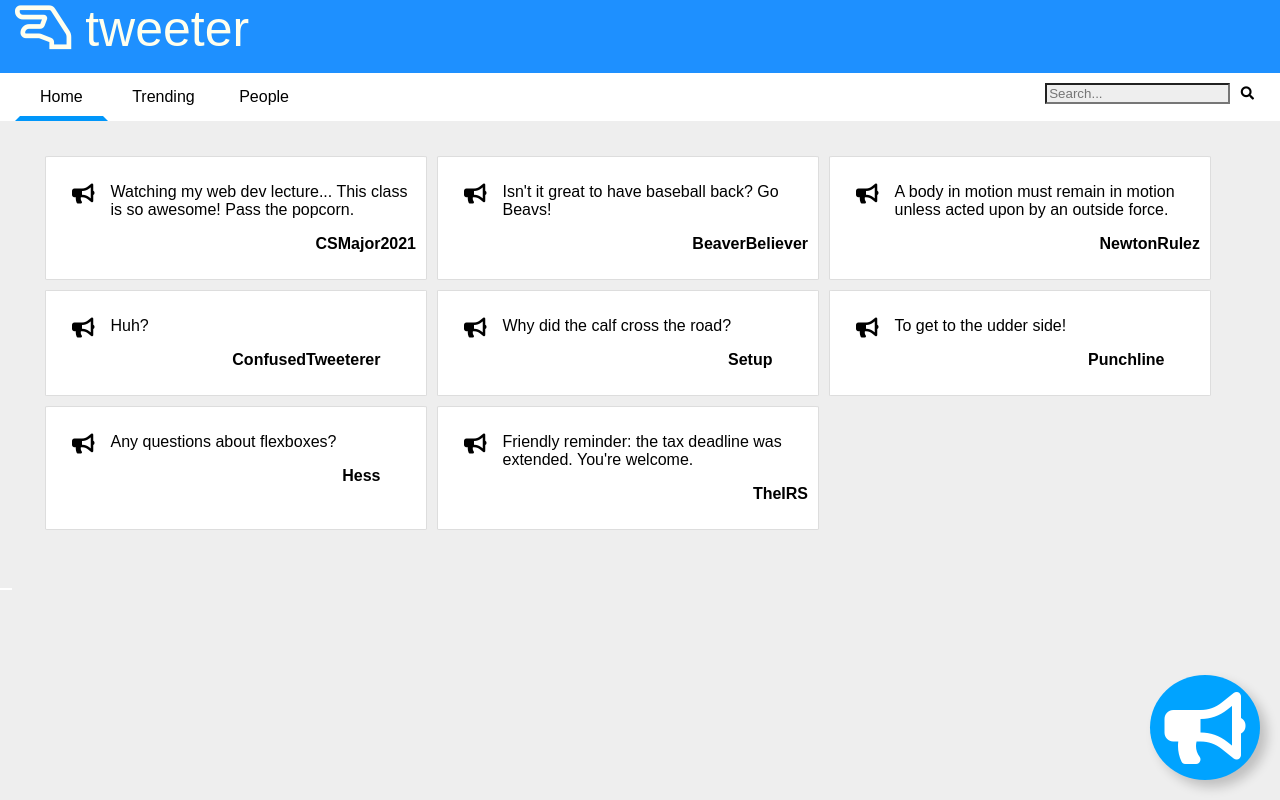
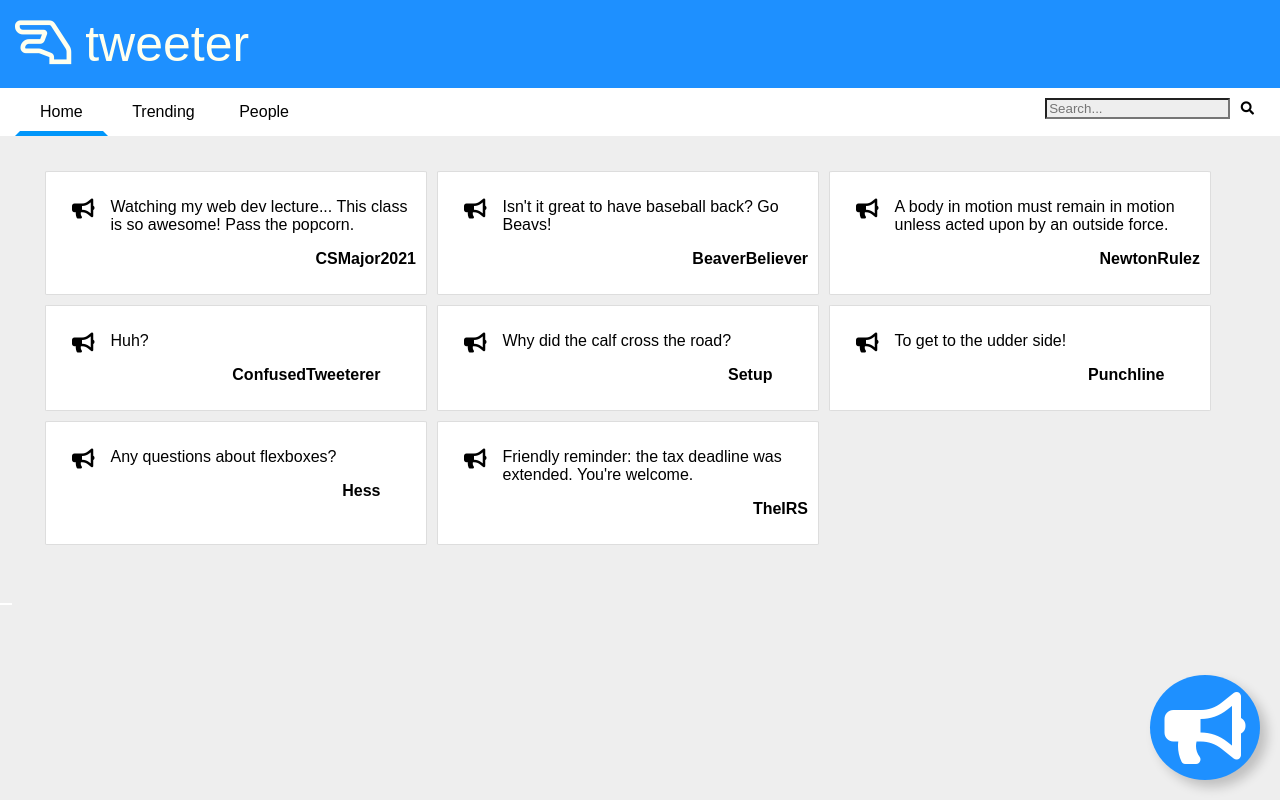
Before and after one commit to jozais-dej/290a2, a plain HTML site: page index.html in a window 1280 px wide. In both pictures the pointer is over the icon 1210 px from the left and 732 px from the top of the page. Drawn offline with Linux system fonts and the light colour scheme.

Commit message:
Add files via upload

```diff
--- a/style.css
+++ b/style.css
@@ -8,7 +8,7 @@
     color: #FFE;
     font-weight: 200;
     padding-bottom: 15px;
-    padding-top: 15x;
+    padding-top: 15px;
     font-size: 50px;
     padding-left: 15px;
 }
@@ -56,7 +56,7 @@ button {
     }
 
         button .fas.fa-bullhorn:hover {
-            background-color: rgb(0, 163, 255);
+            background-color: dodgerblue;
             width: 110px;
             height: 88px;
             position: fixed;
```
